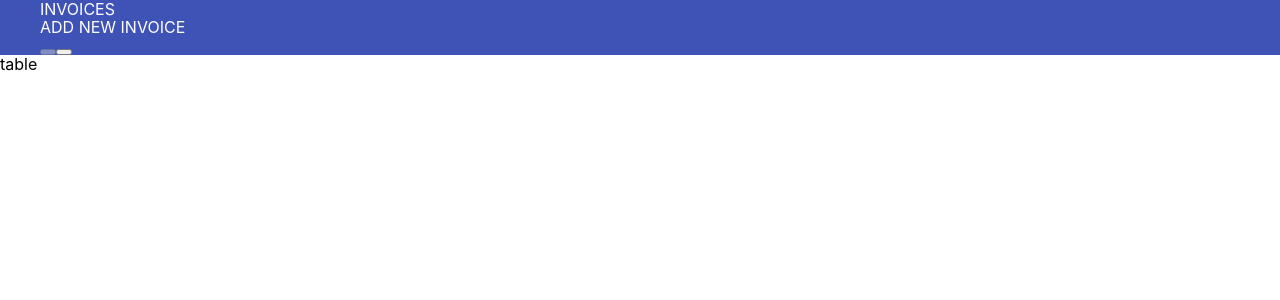
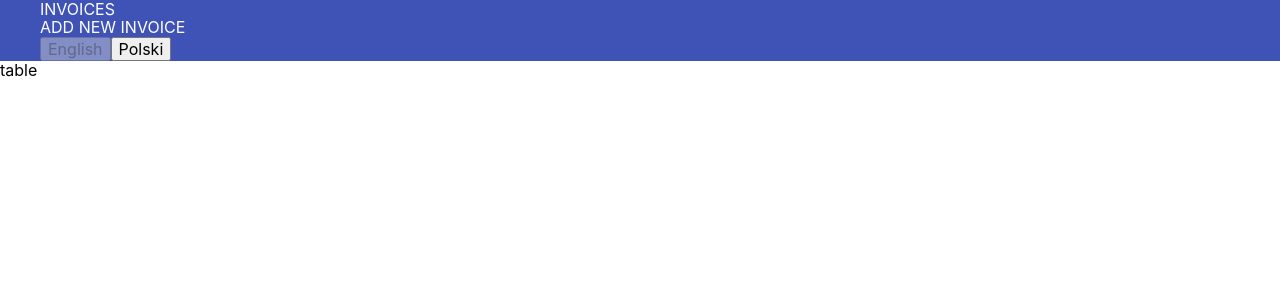
Before and after one commit to sandra-kuczynska/learn-react, a React (Create React App) app: page / in a window 1280 px wide. Shown: the top 300 px of the page. Built offline with nearby package versions, Linux system fonts and the light colour scheme.

Commit message:
Fix button

```diff
--- a/src/App.js
+++ b/src/App.js
@@ -55,7 +55,7 @@ const App = () => {
                 onClick={() => i18n.changeLanguage(lng)}
                 disabled={i18n.resolvedLanguage === lng}
               >
-                {lngs[lng.nativeName]}
+                {lngs[lng].nativeName}
               </button>
             ))}
           </div>
```
